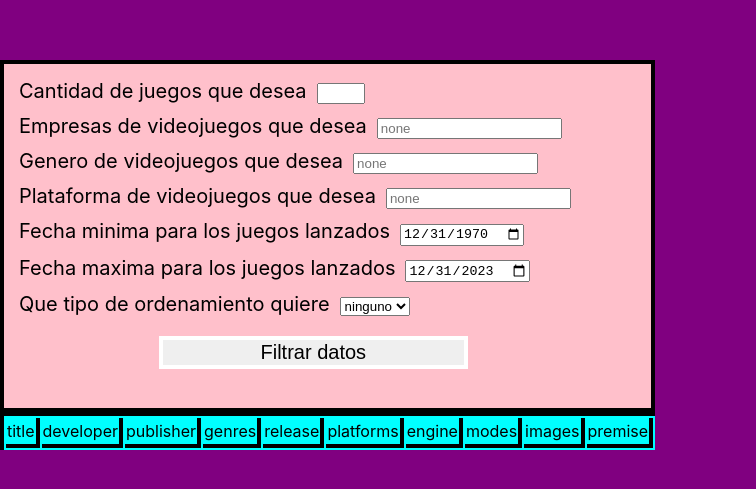
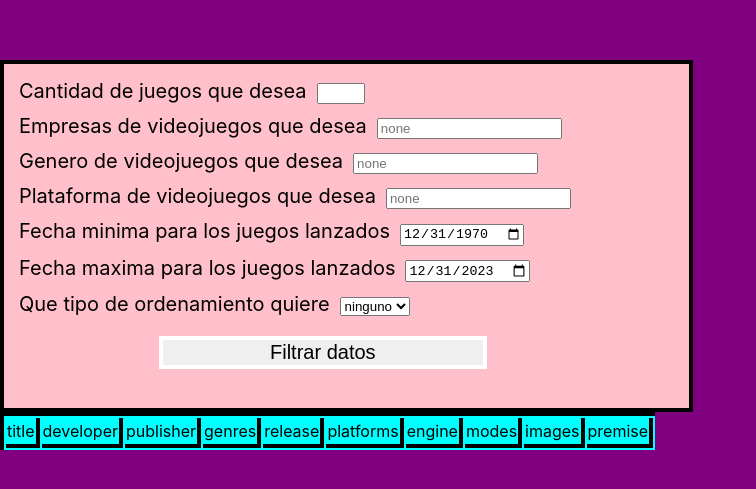
Before and after one commit to Lovecraft255/App-client-game, a React (Vite) app in the folder App_Client_games/: page / in a window 1280 px wide. Shown: the part 145-634 px from the top of the page, without its empty margins (0-756 px from the left). Built offline with nearby package versions, Linux system fonts and the light colour scheme.

Commit message:
Style editado 3

```diff
--- a/App_Client_games/src/components/Form.jsx
+++ b/App_Client_games/src/components/Form.jsx
@@ -45,7 +45,7 @@ const Form = ({ setGames }) => {
 
     return (
         <><div style={{ width:'100%',margin:'0 auto'}}></div>
-            <form style={{border:'4px solid black', fontSize:'20px', color:'#000000', padding:'15px', backgroundColor:'#FFC0CB', margin:'0 auto'}} onSubmit={pedirDatos} >
+            <form style={{border:'4px solid black', fontSize:'20px', color:'#000000', padding:'15px', backgroundColor:'#FFC0CB', margin:'0 auto', width:'100%'}} onSubmit={pedirDatos} >
                 <label>Cantidad de juegos que desea</label>
                 <input style={{marginLeft:'10px', marginBottom:'10px'}} id="cant" value={caract.cant} type="number" min="1" max="7"
                     onChange={e => {
```
